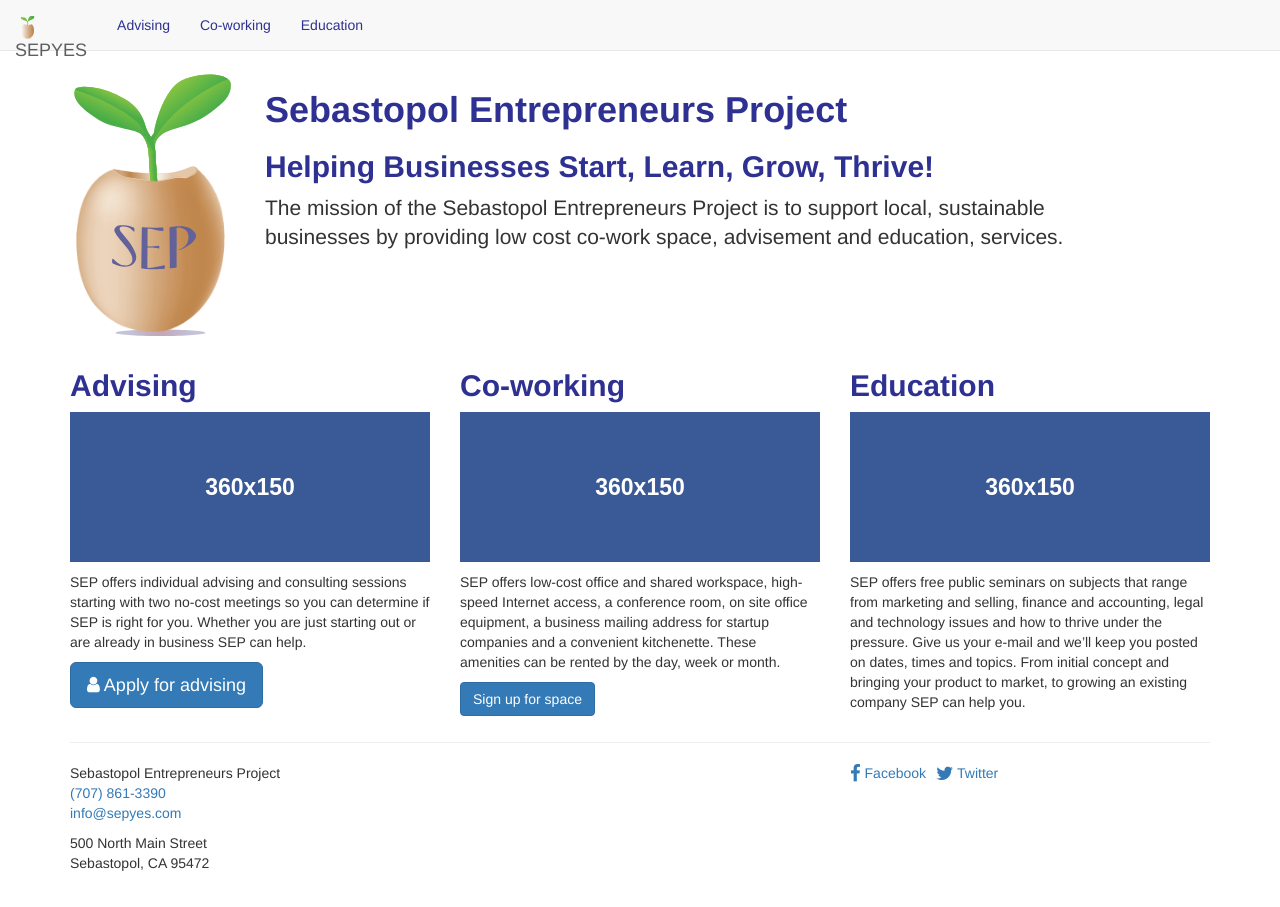
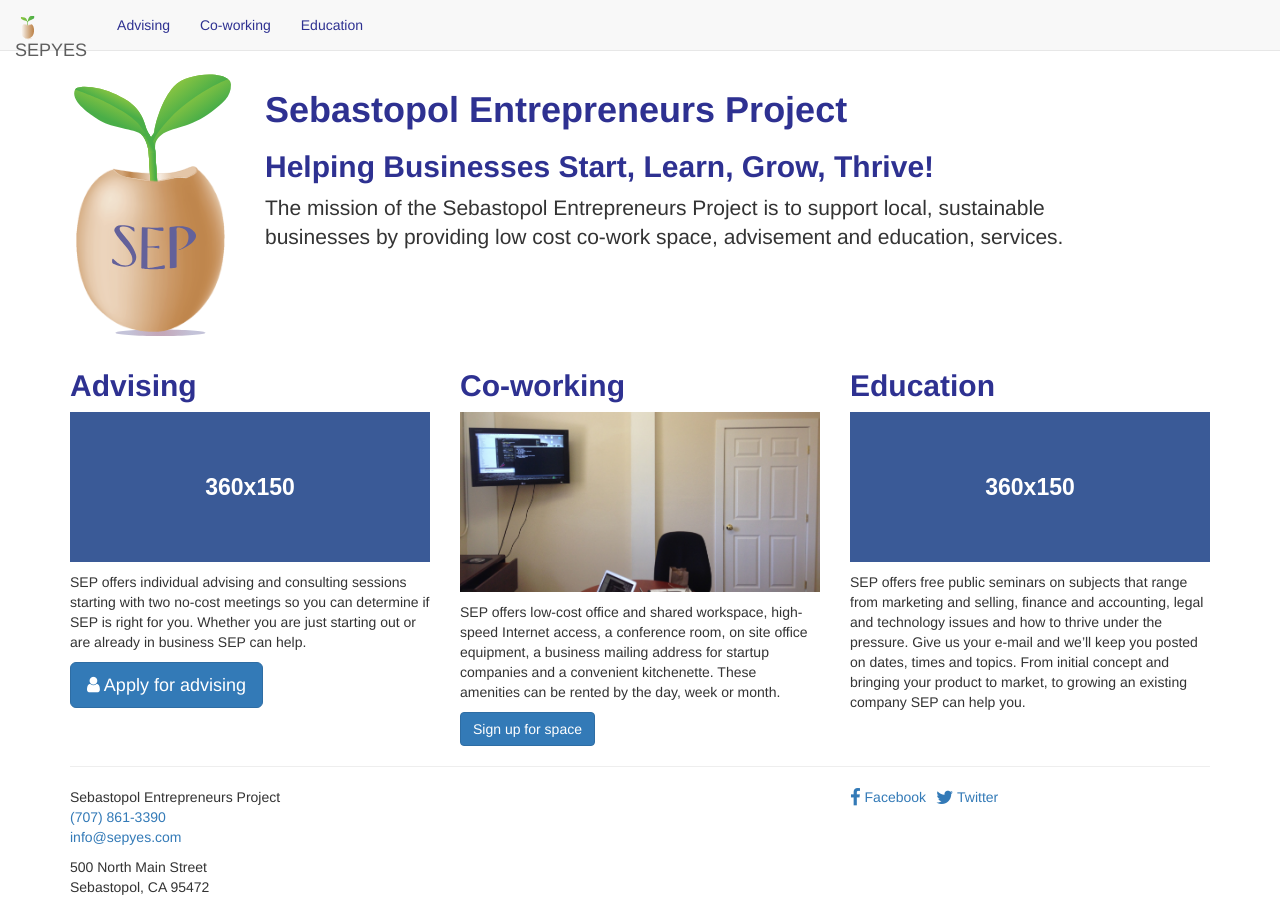
Before and after one commit to gcarothers/sepyes.com, a Jekyll site: the page built from index.html, in a window 1280 px wide. Built offline with Jekyll 4.4.1, drawn with Linux system fonts in a browser that asks for light colours; nearby versions of some CDN libraries; Markdown is read by kramdown in place of the engine named in the settings; comment, search, counter and statistics services are not loaded.

Commit message:
Add confrence image

```diff
--- a/index.html
+++ b/index.html
@@ -22,7 +22,7 @@ title: Sebastopol Entrepreneurs Project
   </div>
   <div class="col-md-4">
     <h2>Co-working</h2>
-    <p><img data-src="holder.js/100%x150/social"></p>
+    <p><img class="img-responsive" src="/img/confrence-room.jpg"></p>
     <p>SEP offers low-cost office and shared workspace, high-speed Internet access, a conference room, on site office equipment, a business mailing address for startup companies and a convenient kitchenette. These amenities can be rented by the day, week or month.</p>
     <a href="/coworking/apply" class="btn btn-primary">Sign up for space</a>
   </div>
```
Also changed, not shown: img/confrence-room.jpg (added).
